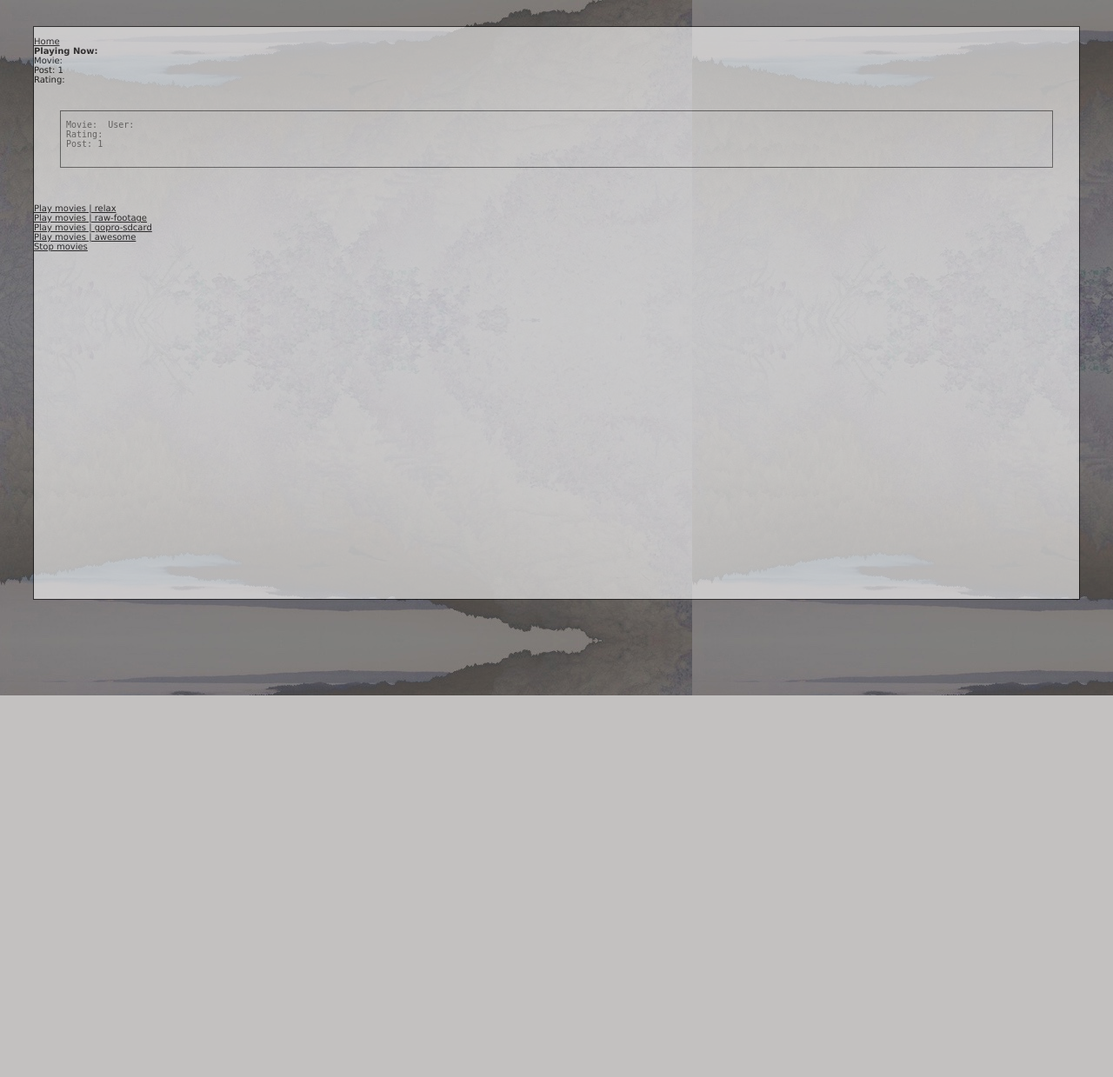
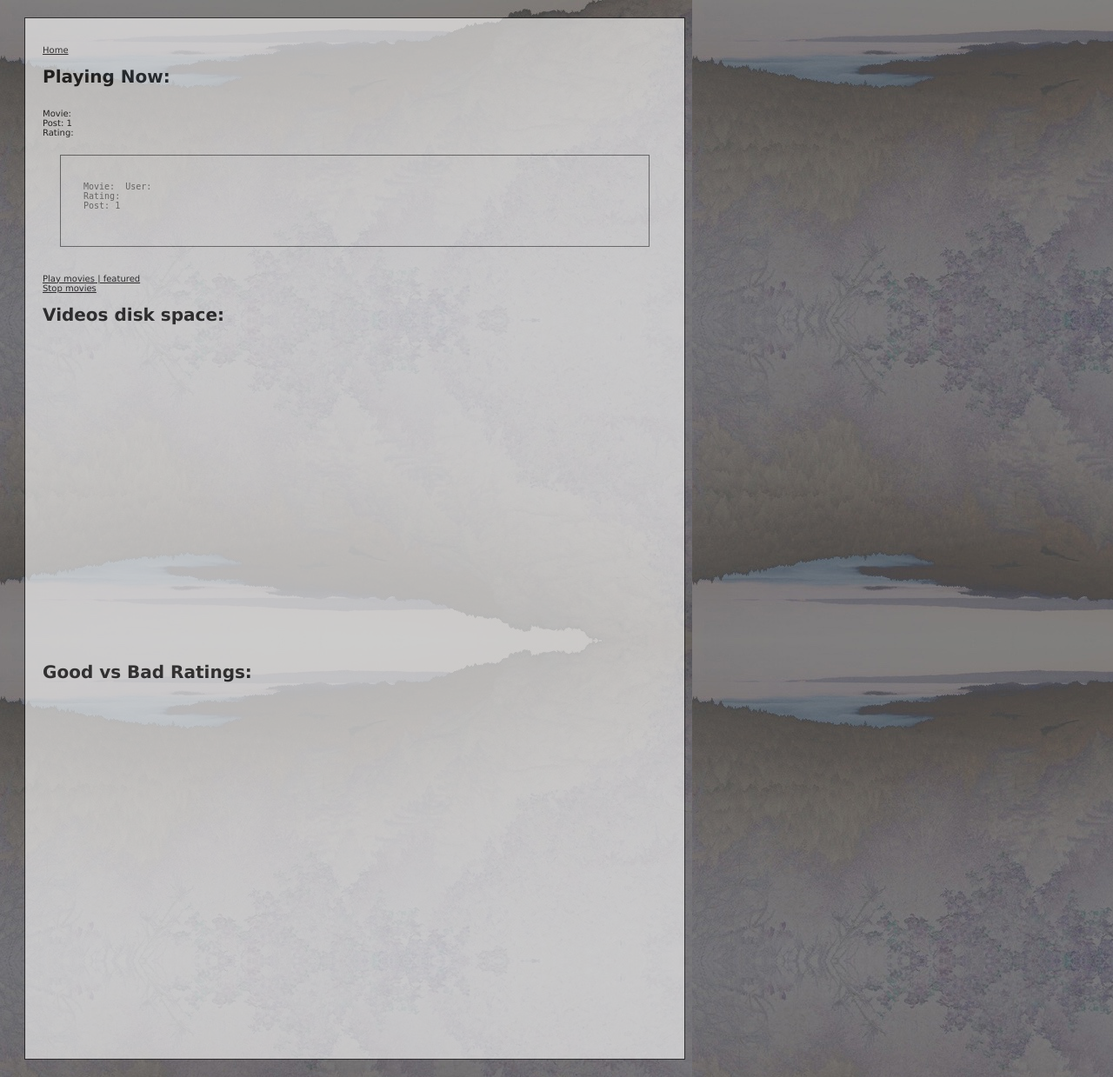
Before and after one commit to electronicsleep/MediaPi, a PHP site: page /?post=1 in a window 1280 px wide. Shown: the whole page at 87% size. Before the commit the page ends 800 px from the top, so only its background shows below. Run offline with PHP 8.4, Linux system fonts and the light colour scheme; data that the repository does not hold is empty.

Commit message:
Style the web interface

```diff
--- a/www/index.php
+++ b/www/index.php
@@ -31,8 +31,9 @@ session_start();
 body {
     background-image: url("background.jpg");
     background-color: #cccccc;
-    font-family: "Lucida Grande", "Luxi Sans", "Bitstream Vera Sans", "Trebuchet MS", helvetica, verdana, arial, sans-serif;
+    font-family: "Lucida Grande", "Luxi Sans", helvetica, verdana, arial, sans-serif;
     font-size: 10px;
+    width: 800px;
 }
 
 div.transbox {
@@ -41,6 +42,8 @@ div.transbox {
     border: 1px solid black;
     opacity: 0.6;
     filter: alpha(opacity=60);
+    padding: 20px;
+    margin: 20px;
 }
 
 div.transbox p {
@@ -50,15 +53,15 @@ div.transbox p {
 }
 
 a:link {
- color: #000000;
+    color: #000000;
 }
 
 a:active, a:visited {
- color: #222222;
+    color: #222222;
 }
 
 a:hover {
- color: #111111;
+    color: #111111;
 }
 
 </style>
@@ -74,7 +77,7 @@ $file = '/tmp/playing-now.txt';
 $playing_now = file_get_contents($file);
 $playing_now = basename($playing_now);
 print '<br><a href="./">Home</a>';
-print "<br><b>Playing Now: $playing_now</b>";
+print "<br><h1>Playing Now: $playing_now</h1>";
 
 //Post comment on movie
 
@@ -135,19 +138,15 @@ $file = file_get_contents('/tmp/play-mp4.txt', true);
 print "<p>music already playing file exists";
 
 } else {
-print '<br><a href="./?movie=relax">Play movies | relax</a>';
-listFolderFiles('/media/FLASHDEVICE/video/sk8');
-print '<br><a href="./?movie=raw-footage">Play movies | raw-footage</a>';
+print '<br><a href="./?movie=featured">Play movies | featured</a>';
 listFolderFiles('/media/FLASHDEVICE/video/featured');
-print '<br><a href="./?movie=gopro-sdcard">Play movies | gopro-sdcard</a>';
-listFolderFiles('/media/9016-4EF8/DCIM/100GOPRO/');
-print '<br><a href="./?movie=awesome">Play movies | awesome</a>';
-listFolderFiles('/media/FLASHDEVICE/video/awesome');
 print '<br><a href="./?movie=stop">Stop movies</a>';
 print '<br>';
 }
 
+print '<h1>Videos disk space:</h1>';
 print '<iframe src="d3-disk-space.php" width="600" height="400" frameborder=0 scrolling="no"></iframe>';
+print '<h1>Good vs Bad Ratings:</h1>';
 print '<iframe src="d3-rating.php" width="600" height="400" frameborder=0 scrolling="no"></iframe>';
 
 print '</div></div>';
```
